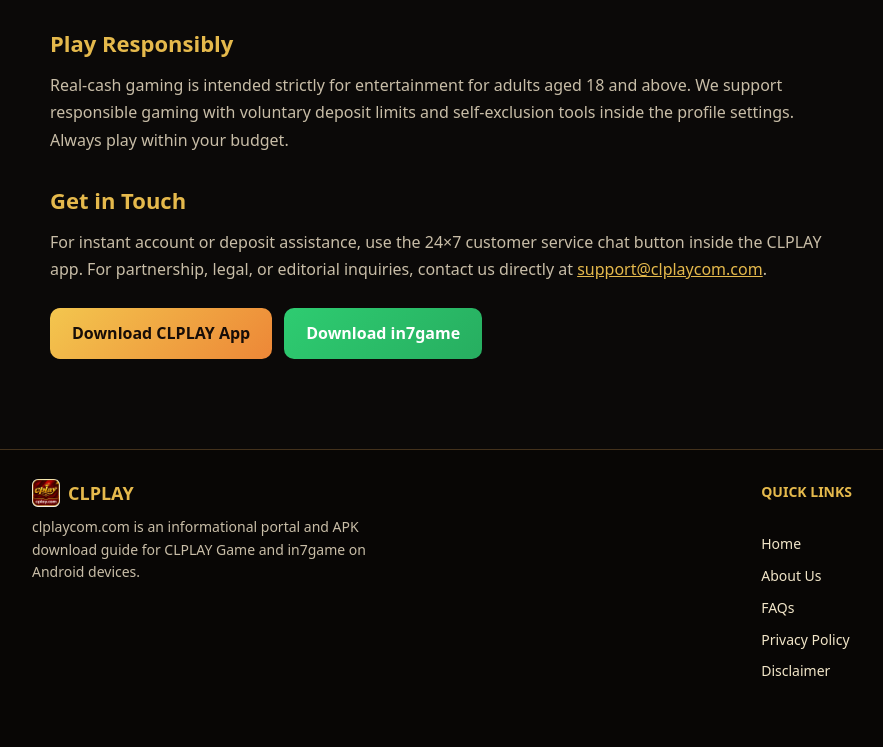
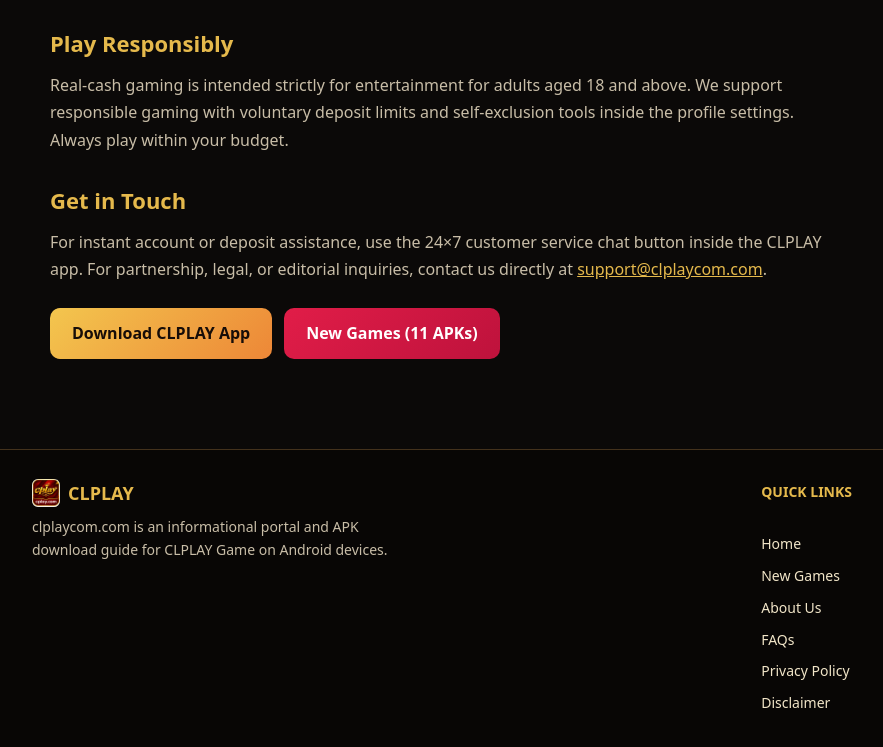
Before and after one commit to ajayjada2624/Clplay-, a plain HTML site: page about-us.html in a window 1280 px wide. Shown: the part 851-1598 px from the top of the page, without its empty margins (198-1081 px from the left). Drawn offline with Linux system fonts and the light colour scheme.

Commit message:
Add new games link and update site description
Updated the about-us.html file to include a new games link and modified the description of the site.

```diff
--- a/about-us.html
+++ b/about-us.html
@@ -202,6 +202,10 @@ a:hover{color:#fff}
   text-decoration:none;
   transition:transform .2s;
 }
+.cta.secondary-games{
+  background:linear-gradient(135deg,#e11d48,#be123c);
+  color:#fff;
+}
 .cta:hover{transform:translateY(-2px)}
 .card{
   background:var(--panel);
@@ -290,6 +294,7 @@ footer nav a:hover{
   </a>
   <nav class="top">
     <a href="/">Home</a>
+    <a href="new-games.html">New Games</a>
     <a data-v="about">About</a>
     <a data-v="faqs">FAQs</a>
     <a data-v="privacy">Privacy</a>
@@ -325,7 +330,7 @@ footer nav a:hover{
 
     <div class="cta-group">
       <a class="cta" href="https://share-ijtvvfn3ct.f8game.online/share/agent/AA60APTU?data=eyJtIjoyLCJsYW5nIjoiZW4iLCJpZCI6MX0=" target="_blank" rel="sponsored noopener noreferrer">Download CLPLAY App</a>
-      <a class="cta" href="https://share.in7v5.com/share/agent/AA6JXC91" target="_blank" rel="sponsored noopener noreferrer" style="background:linear-gradient(135deg,#2ecc71,#27ae60);color:#fff">Download in7game</a>
+      <a class="cta secondary-games" href="new-games.html">New Games (11 APKs)</a>
     </div>
   </section>
 
@@ -389,11 +394,12 @@ footer nav a:hover{
         <img src="/logo.png" alt="CLPLAY Logo" width="28" height="28" style="border-radius:6px">
         <b style="color:var(--gold);font-size:18px">CLPLAY</b>
       </div>
-      <p>clplaycom.com is an informational portal and APK download guide for CLPLAY Game and in7game on Android devices.</p>
+      <p>clplaycom.com is an informational portal and APK download guide for CLPLAY Game on Android devices.</p>
     </div>
     <nav>
       <b style="color:var(--gold);font-size:14px">QUICK LINKS</b><br><br>
       <a href="/">Home</a>
+      <a href="new-games.html">New Games</a>
       <a data-v="about">About Us</a>
       <a data-v="faqs">FAQs</a>
       <a data-v="privacy">Privacy Policy</a>
```
